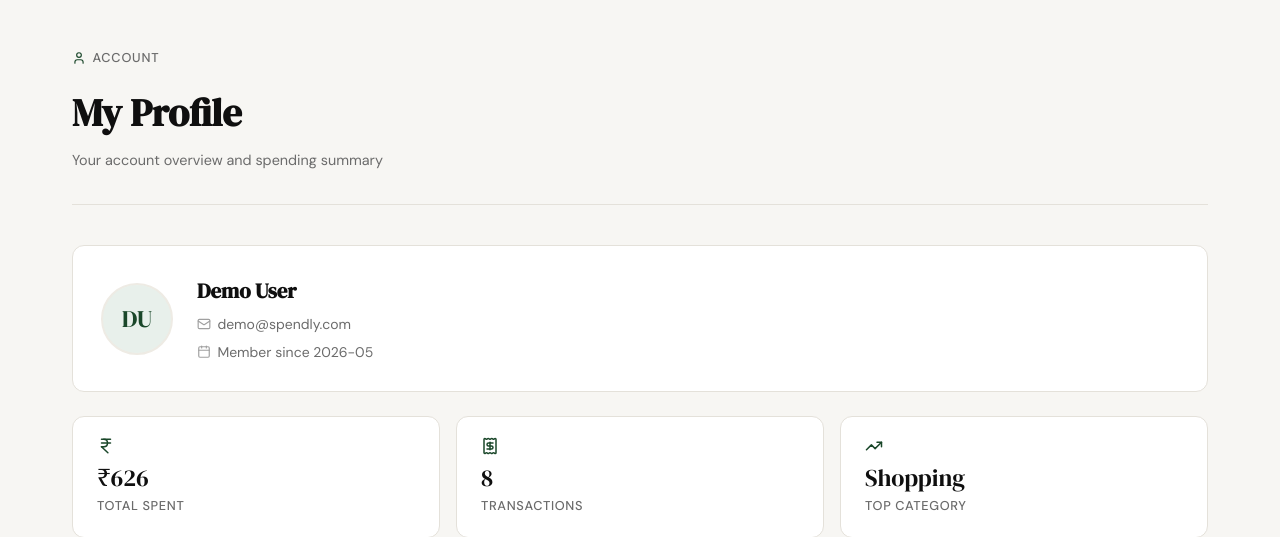
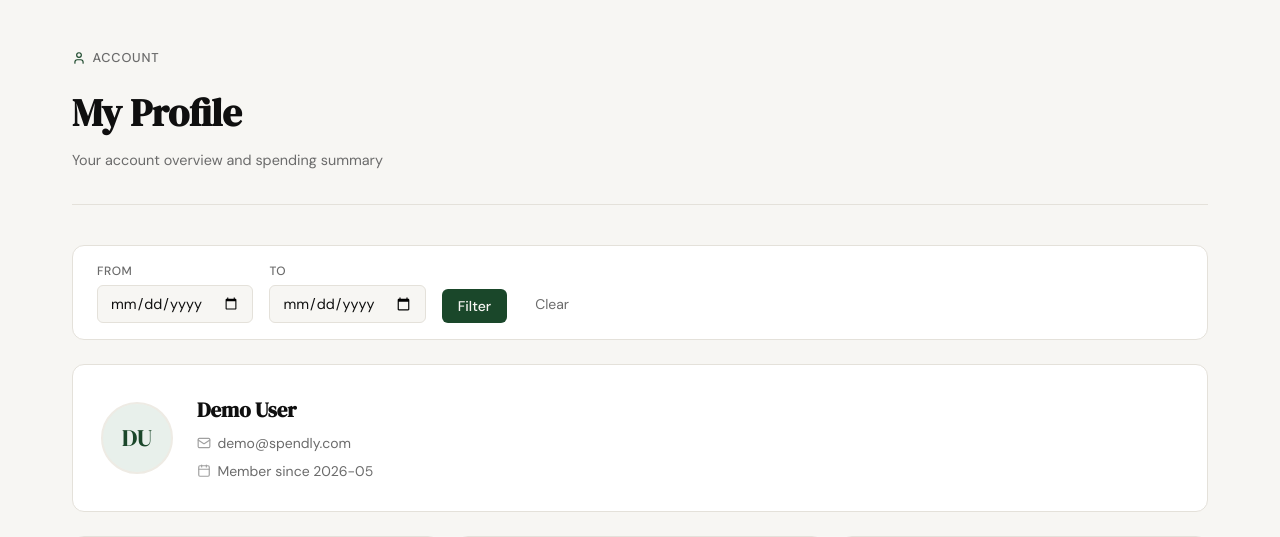
Before and after one commit to kachray/expense-tracker-claudecode, a Flask app: page /profile in a window 1280 px wide. Shown: the part 61-598 px from the top of the page. Run offline with Flask 3, Linux system fonts and the light colour scheme; a user stored in the database is signed in; data comes from the database, SQL or seed files in the repository.

Commit message:
add date range filter to profile page
profile route accepts start_date/end_date query params and
passes them to all stats/helpers so the summary, transaction
table, and category breakdown are all filtered consistently.
filter bar in profile.html with from/to date inputs and a
clear button. no new database tables or columns.

Co-Authored-By: Claude Opus 4.7 <noreply@anthropic.com>

```diff
--- a/app.py
+++ b/app.py
@@ -125,14 +125,17 @@ def profile():
         "initials": initials,
     }
 
+    start_date = request.args.get("start_date") or None
+    end_date = request.args.get("end_date") or None
+
     stats = {
-        "total_spent": get_total_spent(user_id),
-        "transaction_count": get_expense_count(user_id),
-        "top_category": get_top_category(user_id),
+        "total_spent": get_total_spent(user_id, start_date, end_date),
+        "transaction_count": get_expense_count(user_id, start_date, end_date),
+        "top_category": get_top_category(user_id, start_date, end_date),
     }
 
-    transactions = get_expenses_by_user(user_id)
-    categories = get_category_breakdown(user_id)
+    transactions = get_expenses_by_user(user_id, start_date, end_date)
+    categories = get_category_breakdown(user_id, start_date, end_date)
 
     return render_template(
         "profile.html",
@@ -140,6 +143,7 @@ def profile():
         stats=stats,
         transactions=transactions,
         categories=categories,
+        request=request,
     )
 
 
--- a/database/db.py
+++ b/database/db.py
@@ -68,53 +68,80 @@ def get_user_by_id(user_id):
     return dict(user) if user else None
 
 
-def get_expenses_by_user(user_id):
+def get_expenses_by_user(user_id, start_date=None, end_date=None):
     conn = get_db()
-    rows = conn.execute(
-        "SELECT strftime('%b %d, %Y', date) as date, description, category, amount "
-        "FROM expenses WHERE user_id = ? ORDER BY date DESC, id DESC",
-        (user_id,)
-    ).fetchall()
+    sql = "SELECT strftime('%b %d, %Y', date) as date, description, category, amount FROM expenses WHERE user_id = ?"
+    params = [user_id]
+    if start_date:
+        sql += " AND date >= ?"
+        params.append(start_date)
+    if end_date:
+        sql += " AND date <= ?"
+        params.append(end_date)
+    sql += " ORDER BY date DESC, id DESC"
+    rows = conn.execute(sql, params).fetchall()
     conn.close()
     return [dict(row) for row in rows]
 
 
-def get_total_spent(user_id):
+def get_total_spent(user_id, start_date=None, end_date=None):
     conn = get_db()
-    row = conn.execute(
-        "SELECT COALESCE(SUM(amount), 0) FROM expenses WHERE user_id = ?", (user_id,)
-    ).fetchone()
+    sql = "SELECT COALESCE(SUM(amount), 0) FROM expenses WHERE user_id = ?"
+    params = [user_id]
+    if start_date:
+        sql += " AND date >= ?"
+        params.append(start_date)
+    if end_date:
+        sql += " AND date <= ?"
+        params.append(end_date)
+    row = conn.execute(sql, params).fetchone()
     conn.close()
     return round(float(row[0]), 2)
 
 
-def get_expense_count(user_id):
+def get_expense_count(user_id, start_date=None, end_date=None):
     conn = get_db()
-    row = conn.execute(
-        "SELECT COUNT(*) FROM expenses WHERE user_id = ?", (user_id,)
-    ).fetchone()
+    sql = "SELECT COUNT(*) FROM expenses WHERE user_id = ?"
+    params = [user_id]
+    if start_date:
+        sql += " AND date >= ?"
+        params.append(start_date)
+    if end_date:
+        sql += " AND date <= ?"
+        params.append(end_date)
+    row = conn.execute(sql, params).fetchone()
     conn.close()
     return int(row[0])
 
 
-def get_top_category(user_id):
+def get_top_category(user_id, start_date=None, end_date=None):
     conn = get_db()
-    row = conn.execute(
-        "SELECT category, SUM(amount) as total FROM expenses WHERE user_id = ? "
-        "GROUP BY category ORDER BY total DESC LIMIT 1",
-        (user_id,)
-    ).fetchone()
+    sql = "SELECT category, SUM(amount) as total FROM expenses WHERE user_id = ?"
+    params = [user_id]
+    if start_date:
+        sql += " AND date >= ?"
+        params.append(start_date)
+    if end_date:
+        sql += " AND date <= ?"
+        params.append(end_date)
+    sql += " GROUP BY category ORDER BY total DESC LIMIT 1"
+    row = conn.execute(sql, params).fetchone()
     conn.close()
     return row["category"] if row else "None"
 
 
-def get_category_breakdown(user_id):
+def get_category_breakdown(user_id, start_date=None, end_date=None):
     conn = get_db()
-    rows = conn.execute(
-        "SELECT category, SUM(amount) as total FROM expenses WHERE user_id = ? "
-        "GROUP BY category ORDER BY total DESC",
-        (user_id,)
-    ).fetchall()
+    sql = "SELECT category, SUM(amount) as total FROM expenses WHERE user_id = ?"
+    params = [user_id]
+    if start_date:
+        sql += " AND date >= ?"
+        params.append(start_date)
+    if end_date:
+        sql += " AND date <= ?"
+        params.append(end_date)
+    sql += " GROUP BY category ORDER BY total DESC"
+    rows = conn.execute(sql, params).fetchall()
     conn.close()
     total = sum(float(row["total"]) for row in rows)
     if not rows:
--- a/static/css/style.css
+++ b/static/css/style.css
@@ -941,3 +941,96 @@ a { color: inherit; text-decoration: none; }
 
     .profile-stat-value { font-size: 1.25rem; }
 }
+
+/* ------------------------------------------------------------------ */
+/* Profile — date filter bar                                            */
+/* ------------------------------------------------------------------ */
+
+.profile-filter-bar {
+    display: flex;
+    flex-direction: column;
+    gap: 0.5rem;
+    background: var(--paper-card);
+    border: 1px solid var(--border);
+    border-radius: var(--radius-md);
+    padding: 1rem 1.5rem;
+    margin-bottom: 1.5rem;
+}
+
+.profile-filter-form {
+    display: flex;
+    align-items: flex-end;
+    gap: 1rem;
+    flex-wrap: wrap;
+}
+
+.filter-field {
+    display: flex;
+    flex-direction: column;
+    gap: 0.25rem;
+}
+
+.filter-field label {
+    font-size: 0.75rem;
+    font-weight: 500;
+    color: var(--ink-muted);
+    text-transform: uppercase;
+    letter-spacing: 0.04em;
+}
+
+.filter-field input[type="date"] {
+    width: 100%;
+    padding: 0.5rem 0.75rem;
+    border: 1px solid var(--border);
+    border-radius: var(--radius-sm);
+    font-family: var(--font-body);
+    font-size: 0.9rem;
+    color: var(--ink);
+    background: var(--paper);
+    outline: none;
+    transition: border-color 0.2s;
+}
+
+.filter-field input[type="date"]:focus {
+    border-color: var(--accent);
+}
+
+.btn-filter {
+    display: inline-block;
+    background: var(--accent);
+    color: var(--paper);
+    padding: 0.5rem 1rem;
+    border: none;
+    border-radius: var(--radius-sm);
+    font-family: var(--font-body);
+    font-size: 0.875rem;
+    font-weight: 500;
+    cursor: pointer;
+    transition: background 0.2s;
+    text-decoration: none;
+}
+
+.btn-filter:hover { background: var(--ink); }
+
+.btn-clear {
+    display: inline-block;
+    padding: 0.5rem 0.75rem;
+    font-family: var(--font-body);
+    font-size: 0.875rem;
+    color: var(--ink-muted);
+    text-decoration: none;
+    transition: color 0.2s;
+}
+
+.btn-clear:hover { color: var(--ink); }
+
+.profile-filter-note {
+    font-size: 0.8rem;
+    color: var(--ink-muted);
+    margin: 0;
+}
+
+.profile-filter-note strong {
+    color: var(--ink-soft);
+    font-weight: 600;
+}
--- a/templates/profile.html
+++ b/templates/profile.html
@@ -19,6 +19,30 @@
   </div>
 
   <div class="profile-body">
+
+    {# ── Date filter bar ─────────────────────────────────── #}
+    <div class="profile-filter-bar">
+      <form method="get" action="{{ request.path }}" class="profile-filter-form">
+        <div class="filter-field">
+          <label for="start_date">From</label>
+          <input type="date" id="start_date" name="start_date" value="{{ request.args.get('start_date', '') }}">
+        </div>
+        <div class="filter-field">
+          <label for="end_date">To</label>
+          <input type="date" id="end_date" name="end_date" value="{{ request.args.get('end_date', '') }}">
+        </div>
+        <button type="submit" class="btn-filter">Filter</button>
+        <a href="{{ request.path }}" class="btn-clear">Clear</a>
+      </form>
+      {% if request.args.get('start_date') or request.args.get('end_date') %}
+      <p class="profile-filter-note">
+        Showing
+        {% if request.args.get('start_date') %}<strong>{{ request.args.get('start_date') }}</strong>{% endif %}
+        {% if request.args.get('start_date') and request.args.get('end_date') %} — {% endif %}
+        {% if request.args.get('end_date') %}<strong>{{ request.args.get('end_date') }}</strong>{% endif %}
+      </p>
+      {% endif %}
+    </div>
 
     {# ── User info card ──────────────────────────────────── #}
     <section class="profile-card profile-card-user">
```
